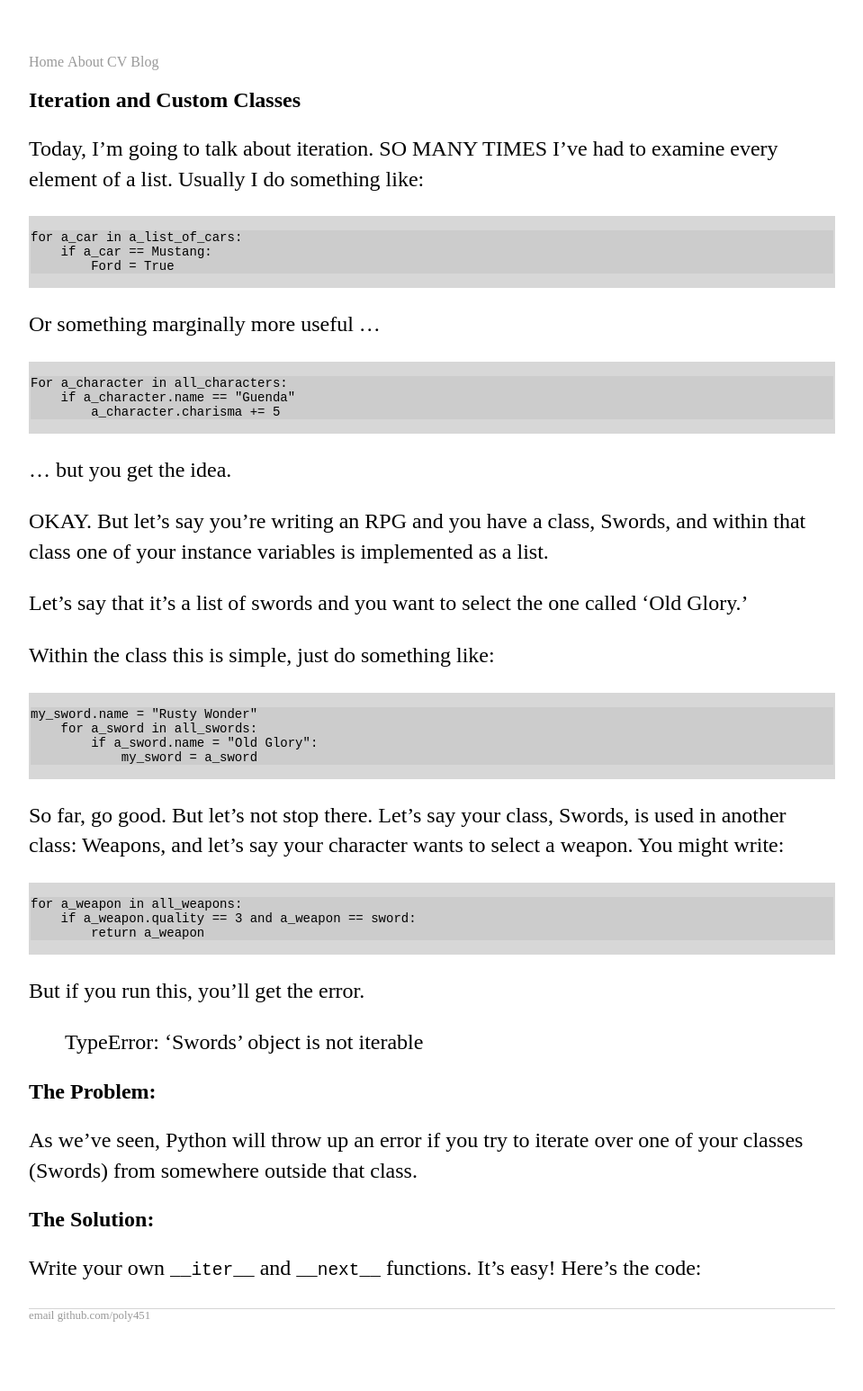
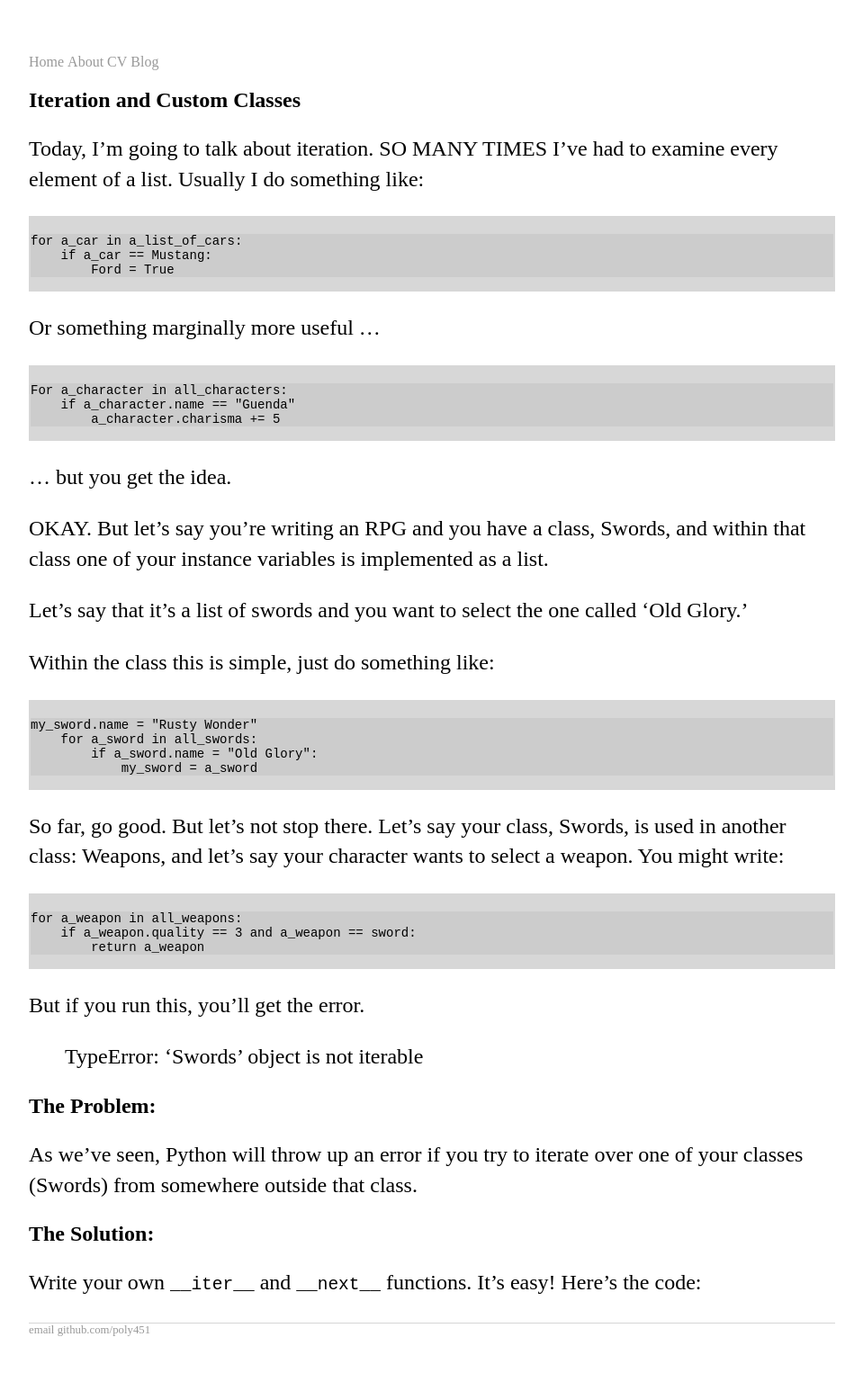
Before and after one commit to poly451/poly451.github.io, a Jekyll site: the page built from _posts/2019-04-28-this-is-an-experiment.md, in a window 1280 px wide. Shown: the whole page at 90% size, without its empty margins (160-1119 px from the left). Built offline with Jekyll 4.4.1, drawn with Linux system fonts in a browser that asks for light colours.

Commit message:
Update exp02_new.css

```diff
--- a/css/exp02_new.css
+++ b/css/exp02_new.css
@@ -49,5 +49,5 @@ pre.highlight {
 div.highlight {
     font-size:14px;
     background: #cccccc; /* light grey */
-    padding: 2px;
+    padding: 6px 2px 2px 2px;
 }
```
